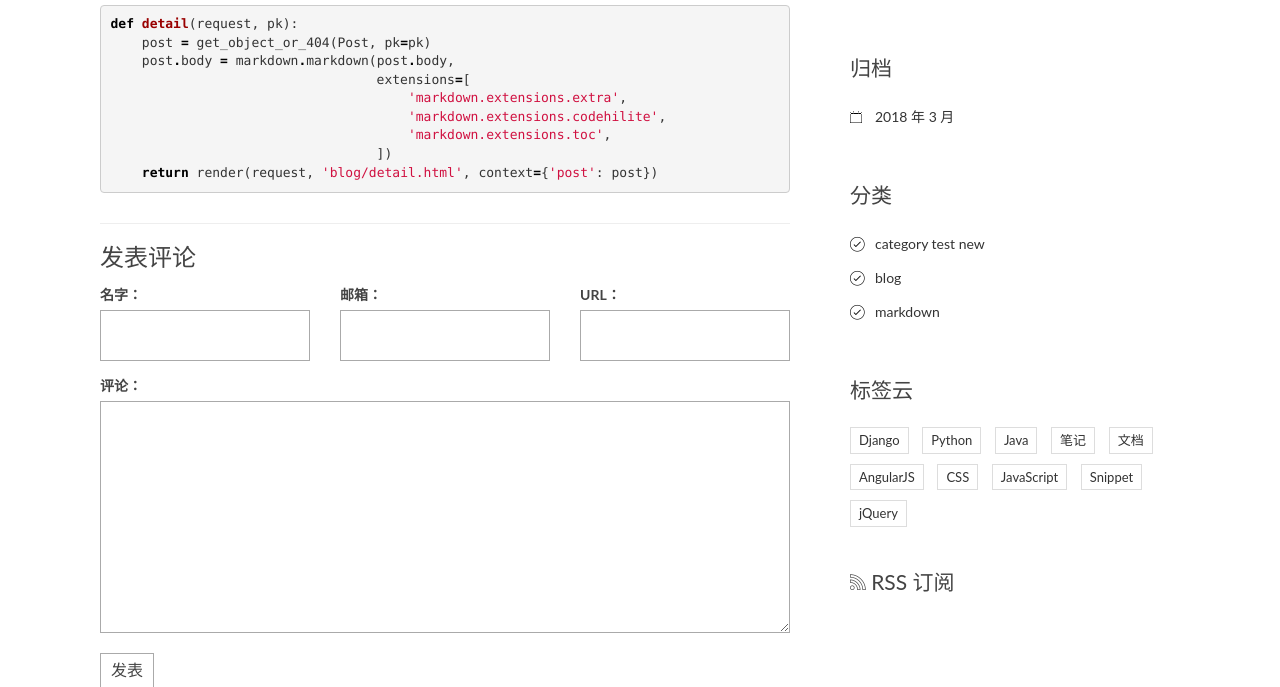
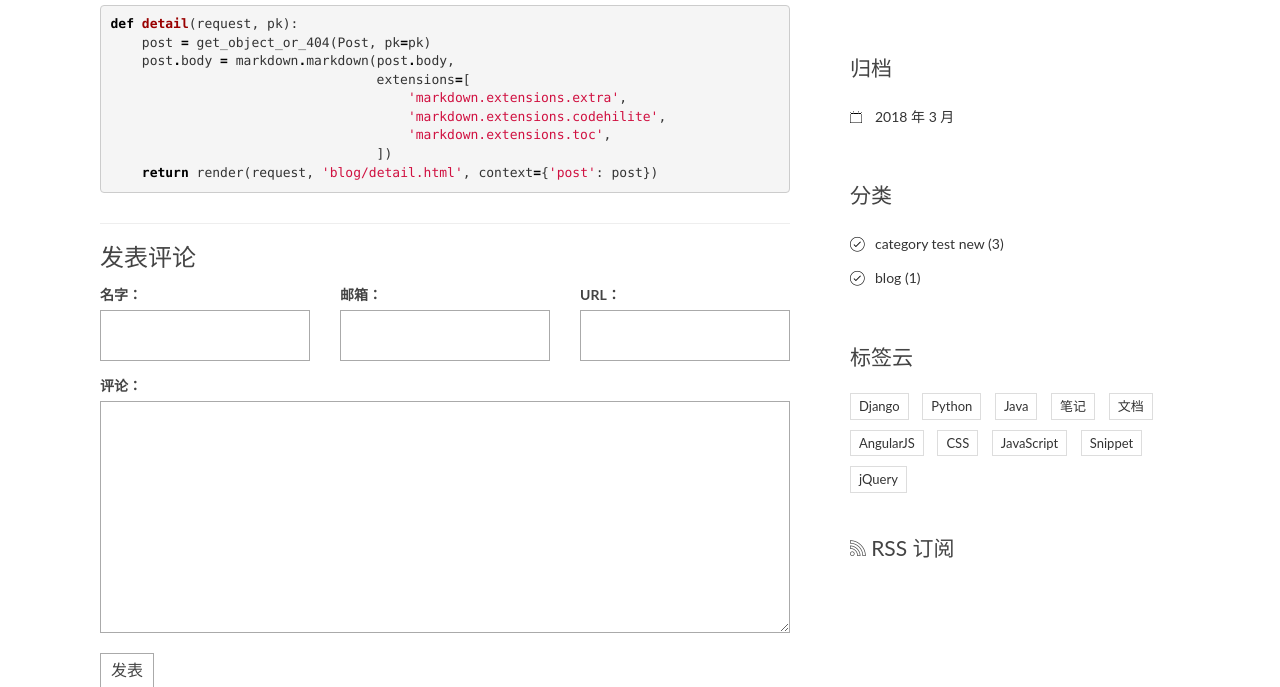
Before and after one commit to Annihilater/blogproject, a Django app: page /post/4/ in a window 1280 px wide. Shown: the part 592-1279 px from the top of the page. Run offline with Django 3.2, Linux system fonts and the light colour scheme; data comes from the database, SQL or seed files in the repository; both versions use the stored data as it was after the commit; some libraries are stand-ins or nearby versions.

Commit message:
统计分类文章数

```diff
--- a/blog/templatetags/blog_tags.py
+++ b/blog/templatetags/blog_tags.py
@@ -1,5 +1,6 @@
 from django import template
 from ..models import Post, Category
+from django.db.models.aggregates import Count
 
 register = template.Library()
 
@@ -13,5 +14,6 @@ def archives():
 
 @register.simple_tag
 def get_categories():
-    # 别忘了在顶部引入 Category 类
-    return Category.objects.all()
+    # 记得在顶部引入 count 函数
+    # Count 计算分类下的文章数，其接受的参数为需要计数的模型的名称
+    return Category.objects.annotate(num_posts=Count('post')).filter(num_posts__gt=0)
--- a/templates/base.html
+++ b/templates/base.html
@@ -111,7 +111,9 @@
                     <ul>
                         {% for category in category_list %}
                         <li>
-                            <a href="{% url 'blog:category' category.pk %}">{{ category.name }}</a>
+                            <a href="{% url 'blog:category' category.pk %}">{{ category.name }}
+                            <span class="post-count">({{ category.num_posts }})</span>
+                            </a>
                         </li>
                         {% empty %}
                         暂无分类！
```
Also changed, not shown: db.sqlite3.
